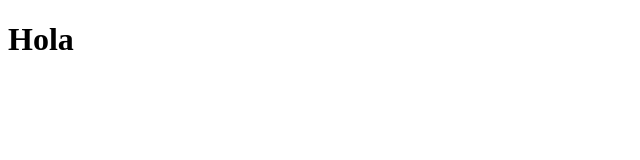
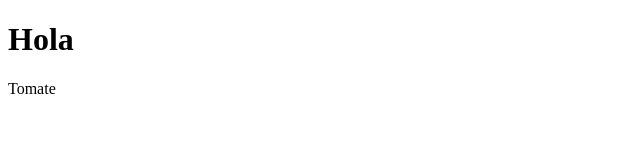
Before and after one commit to danicab12/ejemploGit, a plain HTML site: page index.html in a window 1280 px wide. Shown: the full height of the page, 0-640 px from the left. Drawn offline with Linux system fonts and the light colour scheme.

Commit message:
segundo comit

```diff
--- a/index.html
+++ b/index.html
@@ -8,5 +8,7 @@
 </head>
 <body>
     <h1>Hola</h1>
+
+    <p>Tomate</p>
 </body>
 </html>
```
